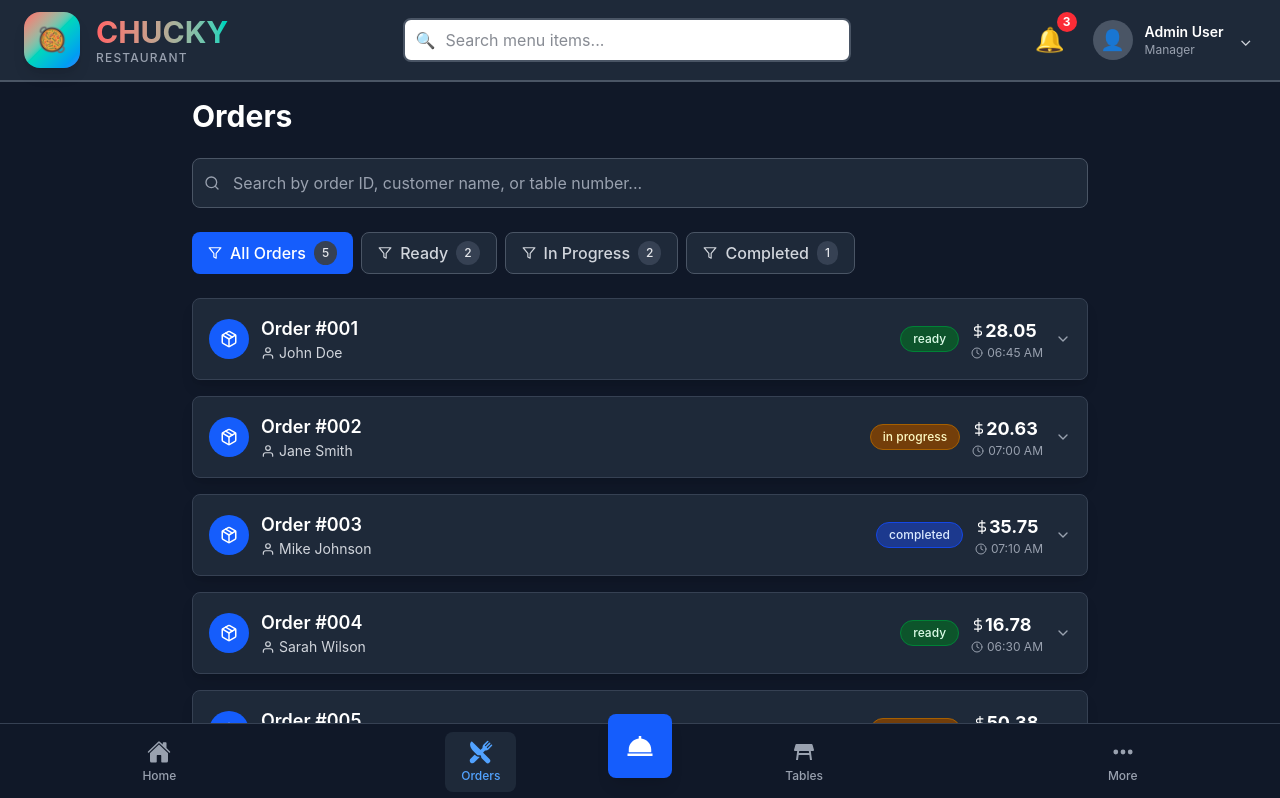
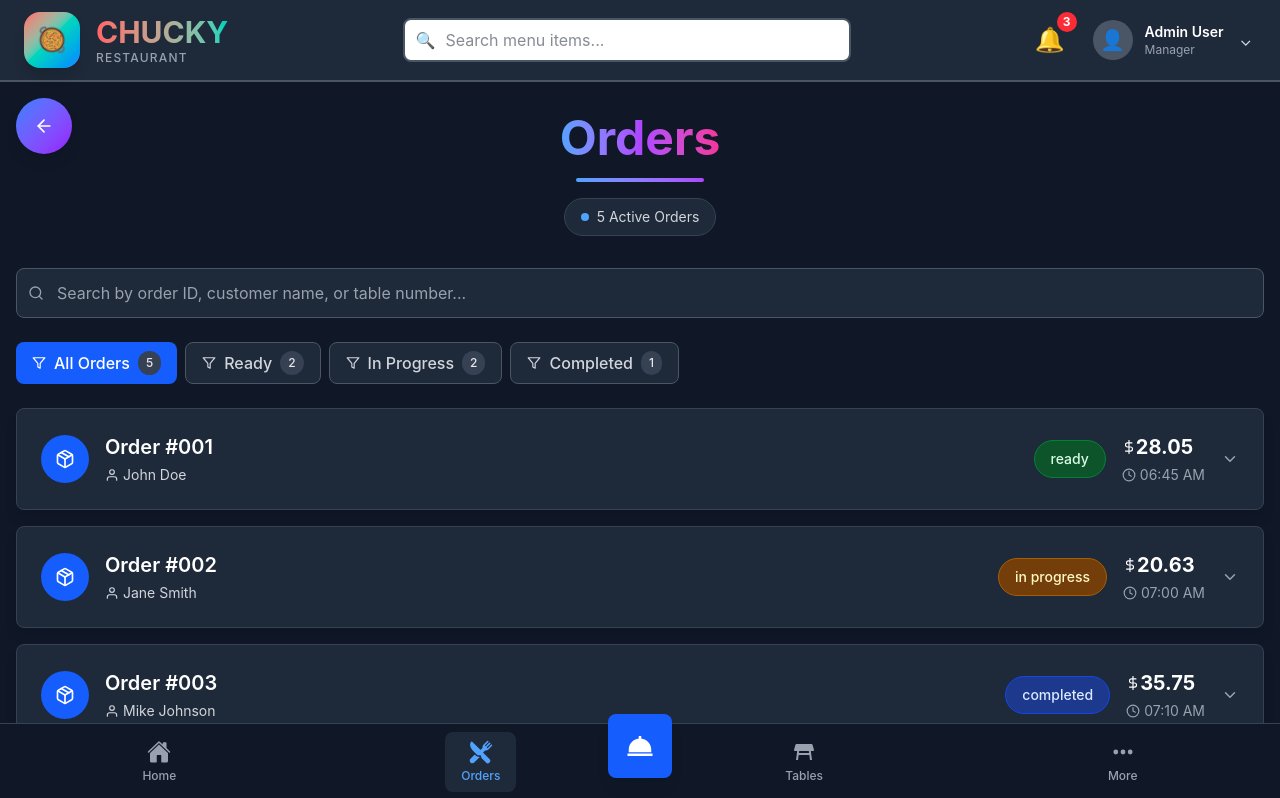
Before and after one commit to yrlwijesekara/pos-restaurent, a React (Vite) app in the folder pos-frontend/: page /orders in a window 1280 px wide. Shown: the top 798 px of the page. Built offline with nearby package versions, Linux system fonts and the light colour scheme.

Commit message:
Enhance OrderCard and Orders page with improved styling, back button, and dynamic order statistics

```diff
--- a/pos-frontend/src/components/orders/OrderCard.jsx
+++ b/pos-frontend/src/components/orders/OrderCard.jsx
@@ -32,51 +32,51 @@ const OrderCard = ({ order, onClick }) => {
   };
 
   return (
-    <div className="bg-gray-800 rounded-lg shadow-lg border border-gray-700 mb-4 overflow-hidden">
+    <div className="w-full bg-gray-800 rounded-lg shadow-lg border border-gray-700 mb-4 overflow-hidden">
       {/* Main Card Header */}
       <div
-        className="p-4 cursor-pointer hover:bg-gray-700 transition-colors"
+        className="p-6 cursor-pointer hover:bg-gray-700 transition-colors"
         onClick={handleCardClick}
       >
         <div className="flex items-center justify-between">
-          <div className="flex items-center space-x-3">
+          <div className="flex items-center space-x-4">
             <div className="flex-shrink-0">
-              <div className="w-10 h-10 bg-blue-600 rounded-full flex items-center justify-center">
-                <FiPackage className="text-white text-lg" />
+              <div className="w-12 h-12 bg-blue-600 rounded-full flex items-center justify-center">
+                <FiPackage className="text-white text-xl" />
               </div>
             </div>
             <div>
-              <h3 className="text-lg font-semibold text-white">
+              <h3 className="text-xl font-semibold text-white">
                 Order #{order.id}
               </h3>
-              <p className="text-sm text-gray-300 flex items-center">
+              <p className="text-sm text-gray-300 flex items-center mt-1">
                 <FiUser className="mr-1" />
                 {order.customerName || 'Table ' + order.tableNumber}
               </p>
             </div>
           </div>
-          <div className="flex items-center space-x-3">
+          <div className="flex items-center space-x-4">
             <span
-              className={`px-3 py-1 rounded-full text-xs font-medium border ${getStatusColor(
+              className={`px-4 py-2 rounded-full text-sm font-medium border ${getStatusColor(
                 order.status
               )}`}
             >
               {order.status}
             </span>
             <div className="text-right">
-              <p className="text-lg font-bold text-white flex items-center">
+              <p className="text-xl font-bold text-white flex items-center">
                 <FiDollarSign className="text-sm" />
                 {order.total.toFixed(2)}
               </p>
-              <p className="text-xs text-gray-400 flex items-center">
+              <p className="text-sm text-gray-400 flex items-center mt-1">
                 <FiClock className="mr-1" />
                 {formatTime(order.timestamp)}
               </p>
             </div>
             {isExpanded ? (
-              <FiChevronUp className="text-gray-400" />
+              <FiChevronUp className="text-gray-400 text-lg" />
             ) : (
-              <FiChevronDown className="text-gray-400" />
+              <FiChevronDown className="text-gray-400 text-lg" />
             )}
           </div>
         </div>
@@ -85,25 +85,25 @@ const OrderCard = ({ order, onClick }) => {
       {/* Expanded Details */}
       {isExpanded && (
         <div className="border-t border-gray-600 bg-gray-900">
-          <div className="p-4">
-            <h4 className="font-medium text-white mb-3">Order Details</h4>
-            <div className="space-y-2">
+          <div className="p-6">
+            <h4 className="font-medium text-white mb-4 text-lg">Order Details</h4>
+            <div className="space-y-3">
               {order.items.map((item, index) => (
                 <div
                   key={index}
-                  className="flex justify-between items-center py-2 border-b border-gray-700 last:border-b-0"
+                  className="flex justify-between items-center py-3 border-b border-gray-700 last:border-b-0"
                 >
                   <div className="flex-1">
-                    <p className="font-medium text-gray-100">{item.name}</p>
+                    <p className="font-medium text-gray-100 text-lg">{item.name}</p>
                     {item.customizations && (
-                      <p className="text-sm text-gray-400">
+                      <p className="text-sm text-gray-400 mt-1">
                         {item.customizations.join(', ')}
                       </p>
                     )}
                   </div>
-                  <div className="flex items-center space-x-4">
-                    <span className="text-gray-300">x{item.quantity}</span>
-                    <span className="font-medium text-white">
+                  <div className="flex items-center space-x-6">
+                    <span className="text-gray-300 text-lg">x{item.quantity}</span>
+                    <span className="font-medium text-white text-lg">
                       ${(item.price * item.quantity).toFixed(2)}
                     </span>
                   </div>
@@ -112,44 +112,44 @@ const OrderCard = ({ order, onClick }) => {
             </div>
 
             {/* Order Summary */}
-            <div className="mt-4 pt-4 border-t border-gray-600">
-              <div className="flex justify-between items-center mb-2">
-                <span className="text-gray-300">Subtotal:</span>
-                <span className="text-white">${order.subtotal.toFixed(2)}</span>
+            <div className="mt-6 pt-4 border-t border-gray-600">
+              <div className="flex justify-between items-center mb-3">
+                <span className="text-gray-300 text-lg">Subtotal:</span>
+                <span className="text-white text-lg">${order.subtotal.toFixed(2)}</span>
               </div>
               {order.tax > 0 && (
-                <div className="flex justify-between items-center mb-2">
-                  <span className="text-gray-300">Tax:</span>
-                  <span className="text-white">${order.tax.toFixed(2)}</span>
+                <div className="flex justify-between items-center mb-3">
+                  <span className="text-gray-300 text-lg">Tax:</span>
+                  <span className="text-white text-lg">${order.tax.toFixed(2)}</span>
                 </div>
               )}
-              <div className="flex justify-between items-center font-bold text-lg border-t border-gray-600 pt-2">
+              <div className="flex justify-between items-center font-bold text-xl border-t border-gray-600 pt-3">
                 <span className="text-white">Total:</span>
                 <span className="text-white">${order.total.toFixed(2)}</span>
               </div>
             </div>
 
             {/* Additional Info */}
-            <div className="mt-4 grid grid-cols-2 gap-4 text-sm">
+            <div className="mt-6 grid grid-cols-1 md:grid-cols-2 gap-6">
               <div>
-                <p className="text-gray-400">Order Time:</p>
-                <p className="font-medium text-gray-200">
+                <p className="text-gray-400 text-sm">Order Time:</p>
+                <p className="font-medium text-gray-200 text-lg">
                   {new Date(order.timestamp).toLocaleString()}
                 </p>
               </div>
               {order.estimatedTime && (
                 <div>
-                  <p className="text-gray-400">Estimated Ready:</p>
-                  <p className="font-medium text-gray-200">{order.estimatedTime}</p>
+                  <p className="text-gray-400 text-sm">Estimated Ready:</p>
+                  <p className="font-medium text-gray-200 text-lg">{order.estimatedTime}</p>
                 </div>
               )}
             </div>
 
             {/* Special Instructions */}
             {order.specialInstructions && (
-              <div className="mt-4">
-                <p className="text-gray-400 text-sm">Special Instructions:</p>
-                <p className="text-gray-100 bg-yellow-900 bg-opacity-30 p-2 rounded border border-yellow-700 mt-1">
+              <div className="mt-6">
+                <p className="text-gray-400 text-sm mb-2">Special Instructions:</p>
+                <p className="text-gray-100 bg-yellow-900 bg-opacity-30 p-3 rounded border border-yellow-700 text-lg">
                   {order.specialInstructions}
                 </p>
               </div>
--- a/pos-frontend/src/pages/Orders.jsx
+++ b/pos-frontend/src/pages/Orders.jsx
@@ -1,8 +1,10 @@
 import React, { useState, useEffect } from "react";
 import OrderCard from "../components/orders/OrderCard";
-import { FiFilter, FiSearch } from "react-icons/fi";
+import { FiFilter, FiSearch, FiArrowLeft } from "react-icons/fi";
+import { useNavigate } from "react-router-dom";
 
 const Orders = () => {
+    const navigate = useNavigate();
     const [orders, setOrders] = useState([]);
     const [filteredOrders, setFilteredOrders] = useState([]);
     const [activeFilter, setActiveFilter] = useState('all');
@@ -207,11 +209,36 @@ const Orders = () => {
 
     return (
         <div className="min-h-screen bg-gray-900 p-4">
-            <div className="max-w-4xl mx-auto">
-                {/* Header */}
-                <div className="mb-6">
-                    <h1 className="text-3xl font-bold text-white mb-2">Orders</h1>
+            <div className="max-w-full mx-auto">
+                {/* Stylish Header with Back Button */}
+                <div className="mb-8 relative">
+                    {/* Back Button - Eye-catching */}
+                    <button
+                        onClick={() => navigate('/')}
+                        className="absolute left-0 top-0 w-14 h-14 bg-gradient-to-br from-blue-500 to-purple-600 text-white rounded-full hover:from-blue-600 hover:to-purple-700 transition-all duration-300 shadow-lg hover:shadow-xl flex items-center justify-center group transform hover:scale-105"
+                    >
+                        <FiArrowLeft className="text-xl group-hover:-translate-x-1 transition-transform duration-300" />
+                    </button>
 
+                    {/* Header Content */}
+                    <div className="text-center pt-4">
+                        <div className="relative inline-block">
+                            <h1 className="text-5xl font-bold bg-gradient-to-r from-blue-400 via-purple-500 to-pink-500 bg-clip-text text-transparent mb-3">
+                                Orders
+                            </h1>
+                            <div className="absolute -bottom-2 left-1/2 transform -translate-x-1/2 w-32 h-1 bg-gradient-to-r from-blue-400 to-purple-500 rounded-full"></div>
+                        </div>
+
+
+                        {/* Stats Pills */}
+                        <div className="flex justify-center space-x-4 mt-6">
+
+                            <div className="bg-gray-800 border border-gray-700 rounded-full px-4 py-2 flex items-center space-x-2">
+                                <div className="w-2 h-2 bg-blue-400 rounded-full"></div>
+                                <span className="text-gray-300 text-sm">{orders.length} Active Orders</span>
+                            </div>
+                        </div>
+                    </div>
                 </div>
 
                 {/* Search Bar */}
```
